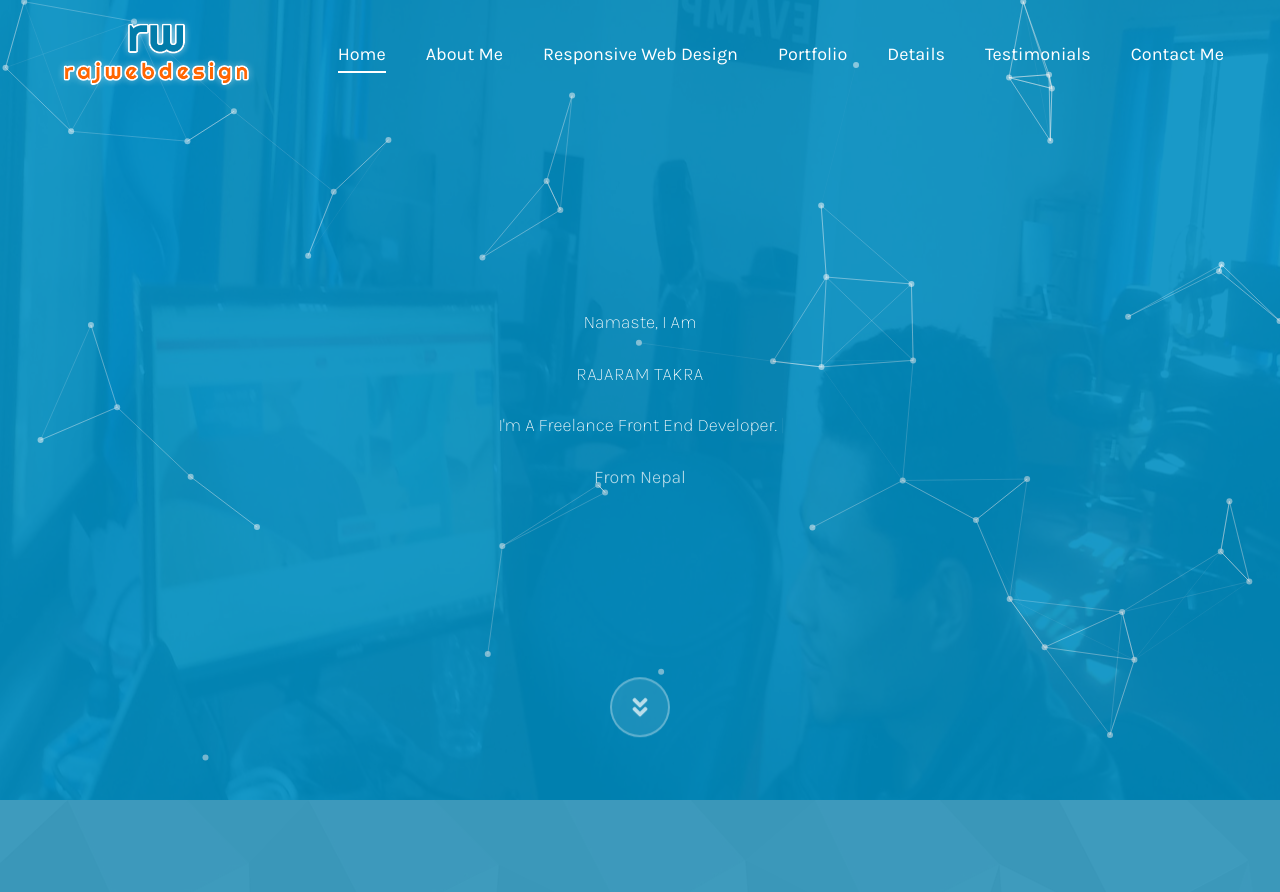
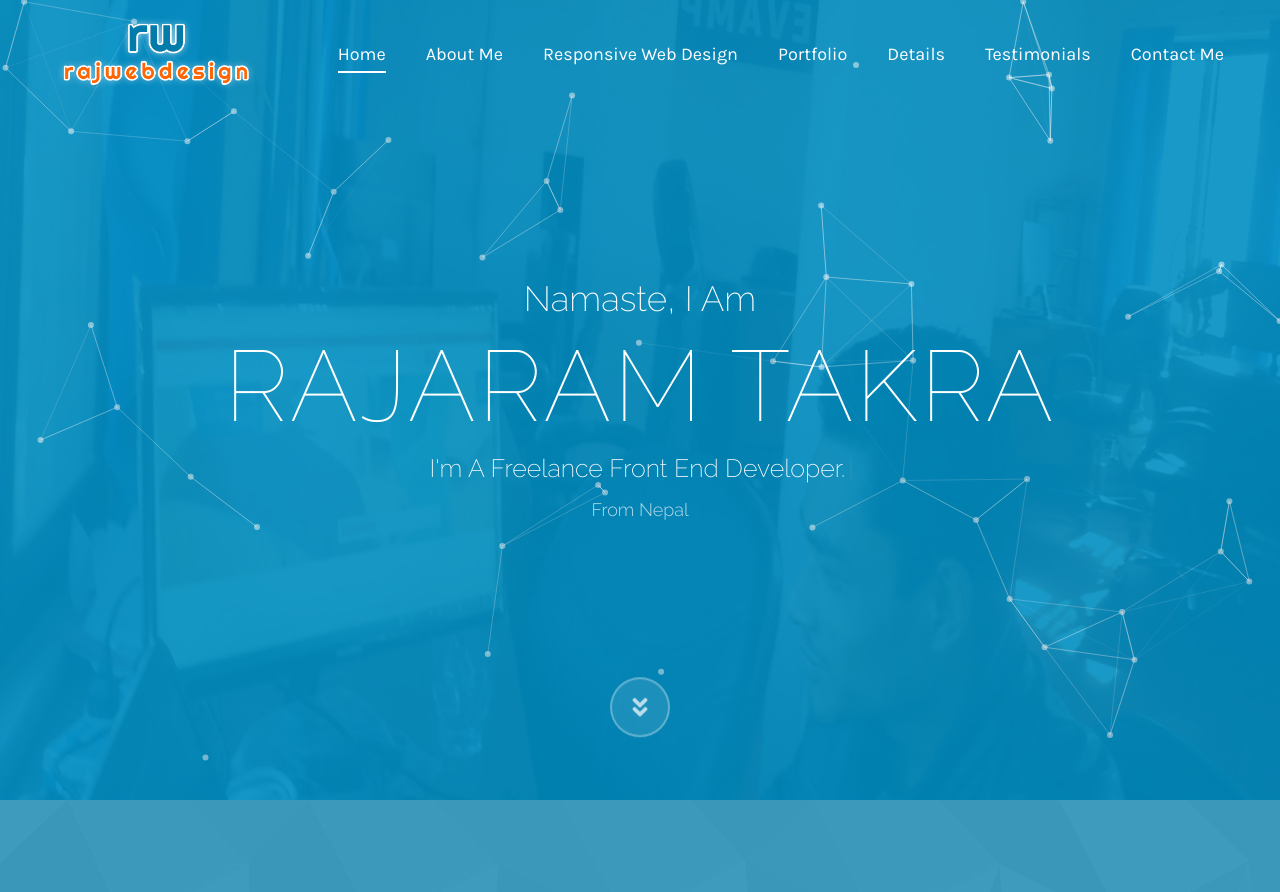
Before and after one commit to Rajaramtakra/my-portfolios, a React (Create React App) app: page / in a window 1280 px wide. Shown: the top 892 px of the page. Built offline with nearby package versions, Linux system fonts and the light colour scheme.

Commit message:
UPdated title issue

```diff
--- a/src/index.css
+++ b/src/index.css
@@ -19,6 +19,61 @@ body {
 	text-black/60;
 }
 
+h1, h2, h3, h4, h5, h6 {
+	@apply font-titleFont
+	leading-none;
+}
+
+h1 {
+	@apply text-[1.875rem];
+}
+
+h2 {
+	@apply text-display4;
+}
+
+h3, h4 {
+	@apply text-[1.375rem];
+}
+
+@media (min-width: 768px) {
+	h1 {
+		@apply text-display3;
+	}
+}
+
+@media (min-width: 992px) {
+	h1 {
+		@apply text-display2;
+	}
+
+	h2 {
+		@apply text-display3;
+	}
+
+	h3 {
+		@apply text-display4;
+	}
+
+	h4 {
+		@apply text-display4;
+	}
+}
+
+@media (min-width: 1200px) {
+	h1 {
+		@apply text-display1;
+	}
+
+	h2 {
+		@apply text-display2;
+	}
+
+	h3 {
+		@apply text-display3;
+	}
+}
+
 input, textarea {
 	@apply bg-transparent border-b border-white w-full;
 }
--- a/src/pages/homePage/contact/Contact.js
+++ b/src/pages/homePage/contact/Contact.js
@@ -10,7 +10,7 @@ const Contact = () => {
 	<Parallax bgImage={mapBg} strength={300}>
 	<section id='contact' className='relative z-10 py-28 xl:py-40 xl:pb-52 before:bg-primary-100/90 before:h-full before:w-full before:absolute before:top-0 before:left-0 before:-z-10'>
 	  <div className="relative max-w-screen-xl m-auto text-white px-4">
-		<div className="text-center [&_.heading]:hover:after:w-16 [&_.heading_span]:hover:-top-4 [&_.heading:after]:m-auto">
+			<div className="text-center [&_.heading]:hover:after:w-16 [&_.heading_span]:hover:-top-4 [&_.heading:after]:m-auto mb-20">
 			<TitleAlt title="Contact Me" subTitle="Contact Me" />
 			</div>
 			<div className="flex flex-wrap">
--- a/src/pages/homePage/portfolio/Portfolio.js
+++ b/src/pages/homePage/portfolio/Portfolio.js
@@ -18,7 +18,7 @@ const Portfolio = () => {
 		<div className="relative max-w-screen-xl m-auto py-10 pb-24 px-4 [&_.heading]:hover:after:w-16 [&_.heading_span]:hover:-top-4">
 			<Title title="Portfolio" subTitle="Portfolio" />
 			<p>With my expertise technical skills my work portfolio is not only limited to national clients but has also embarked to international clients. My love for my work has made me work more and garnish my skills. Mentioned are the areas and clients with whom I have closely worked with.</p>
-			<div className='[&_ul]:space-x-2 text-center [&_li]:inline-block [&_li]:border [&_li]:border-primary [&_li]:py-2 [&_li]:px-4 [&_li:hover]:bg-primary [&_li:hover]:text-white [&_li]:transition-all [&_li]:duration-300 [&_li]:cursor-pointer'>
+			<div className='mt-8 [&_ul]:space-x-2 text-center [&_li]:inline-block [&_li]:border [&_li]:border-primary [&_li]:py-2 [&_li]:px-4 [&_li:hover]:bg-primary [&_li:hover]:text-white [&_li]:transition-all [&_li]:duration-300 [&_li]:cursor-pointer'>
 			<ul>
 				<li
 				onClick={() =>
```
